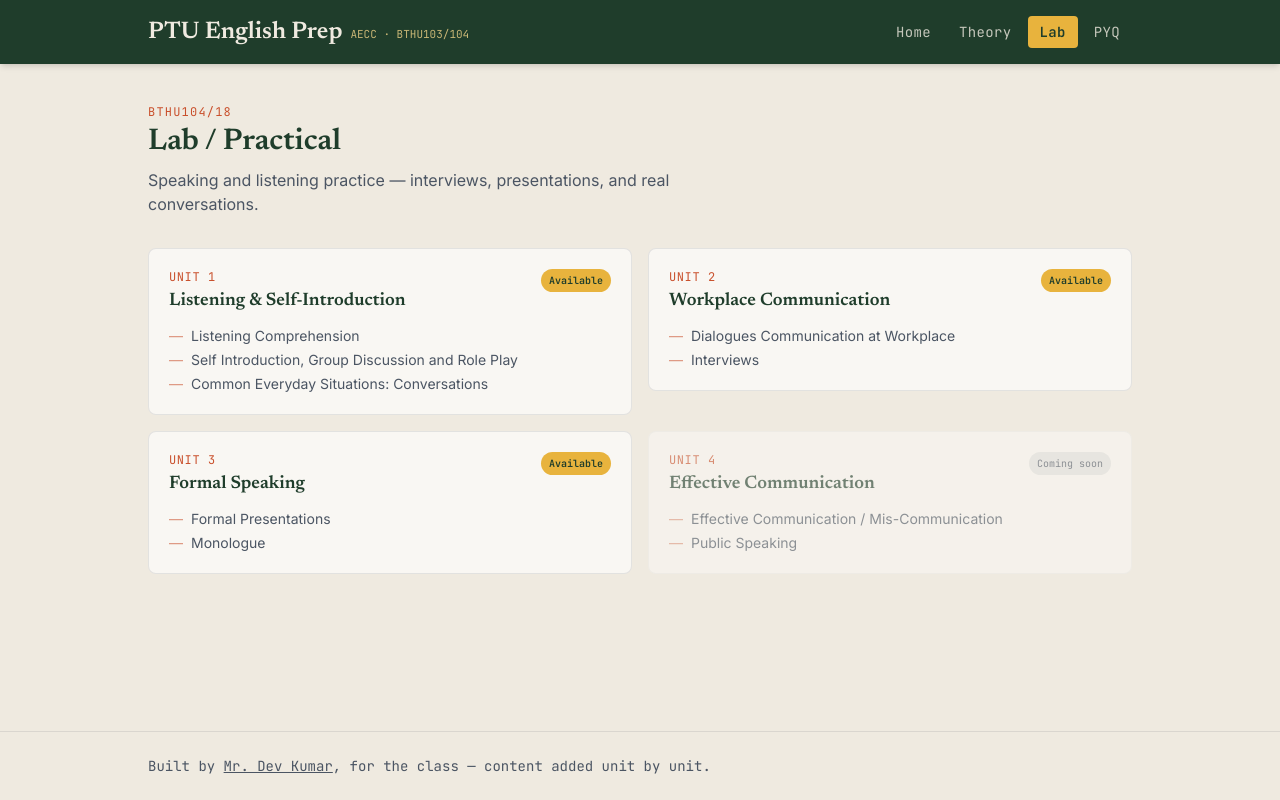
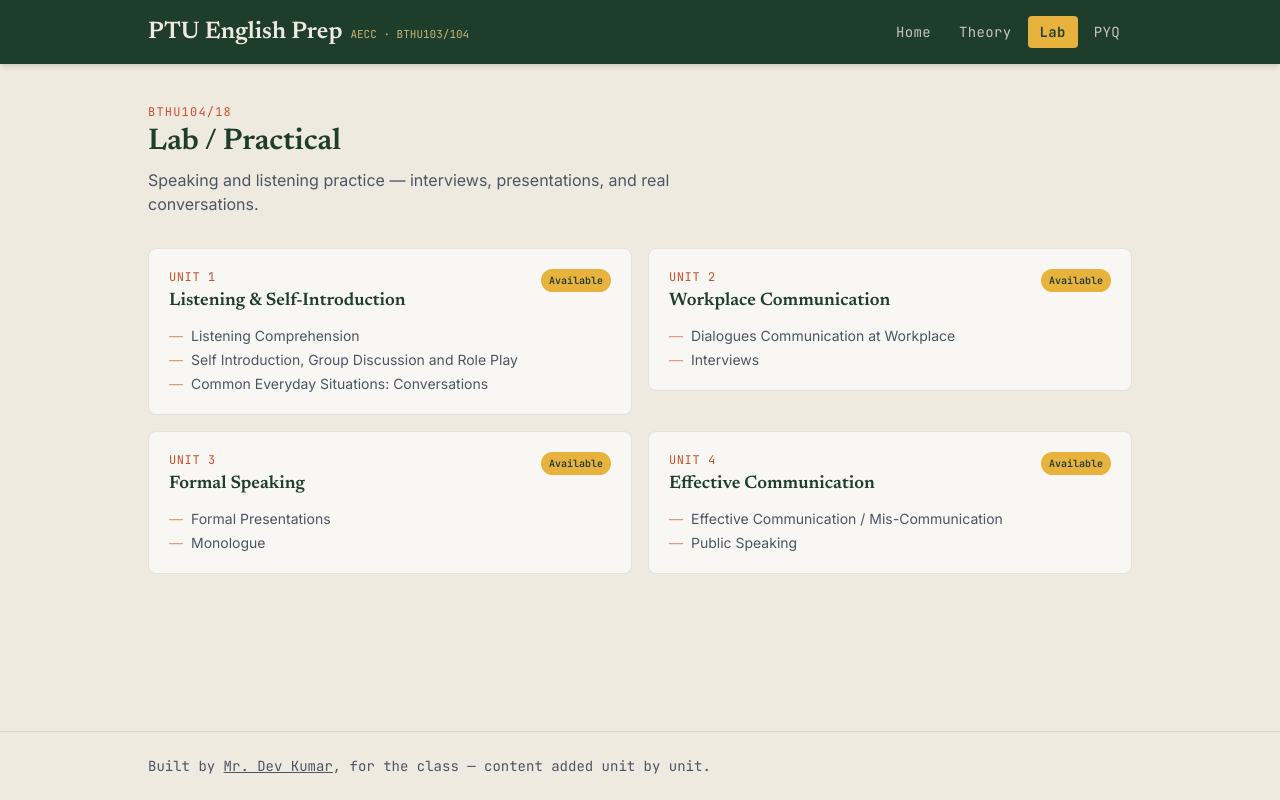
Before and after one commit to dev913913/PTU-English-Prep, a React (Vite) app in the folder ptu-english-prep-src/: page /lab in a window 1280 px wide. Built offline with nearby package versions, Linux system fonts and the light colour scheme.

Commit message:
Enable Lab Unit 4

```diff
--- a/ptu-english-prep-src/src/content/syllabus.js
+++ b/ptu-english-prep-src/src/content/syllabus.js
@@ -72,6 +72,6 @@ export const labUnits = [
     number: 4,
     title: 'Effective Communication',
     topics: ['Effective Communication / Mis-Communication', 'Public Speaking'],
-    status: 'soon',
+    status: 'available',
   },
 ]
```
